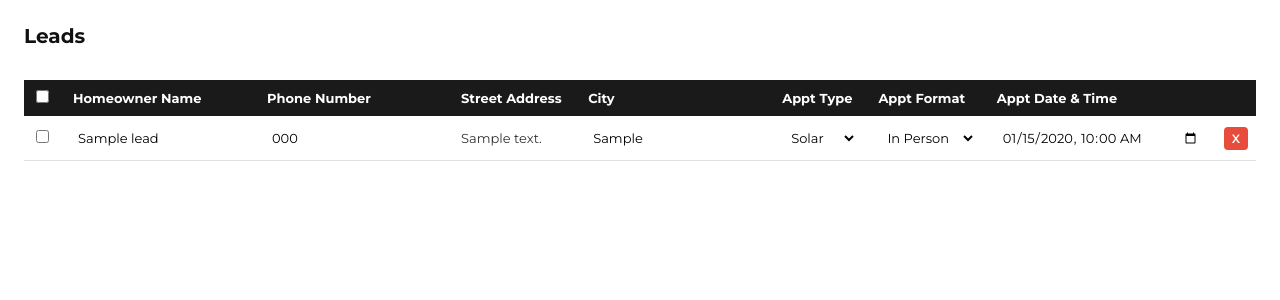
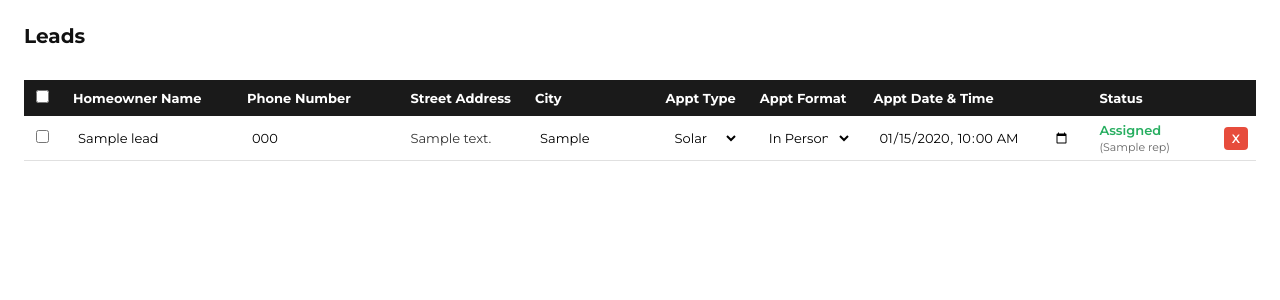
Before and after one commit to adam12798/Mapping-and-Dispo, a Django app: page /crm/ in a window 1280 px wide. Shown: the part 44-344 px from the top of the page. Run offline with Django 5.2, Linux system fonts and the light colour scheme; tables that the repository leaves empty hold one stand-in row (values such as "Sample post").

Commit message:
Add assigned/unassigned status to CRM table and map sidebar
CRM shows green Assigned (with rep name) or red Unassigned per lead.
Map sidebar shows the same status badge for each appointment.

Co-Authored-By: Claude Opus 4.6 <noreply@anthropic.com>

```diff
--- a/maps/templates/maps/crm.html
+++ b/maps/templates/maps/crm.html
@@ -32,6 +32,7 @@
                     <th>Appt Type</th>
                     <th>Appt Format</th>
                     <th>Appt Date & Time</th>
+                    <th>Status</th>
                     <th class="action-col"></th>
                 </tr>
             </thead>
@@ -59,10 +60,11 @@
                         </select>
                     </td>
                     <td><input type="datetime-local" class="crm-input" data-field="appointment_datetime" value="{{ lead.appointment_datetime|date:'Y-m-d\TH:i'|default:'' }}"></td>
+                    <td class="readonly">{% if lead.rep %}<span style="color:#27ae60;font-weight:600;">Assigned</span> <span style="font-size:11px;color:#666;">({{ lead.rep.name }})</span>{% else %}<span style="color:#e74c3c;font-weight:600;">Unassigned</span>{% endif %}</td>
                     <td class="action-col"><button class="delete-btn row-delete" onclick="deleteLead(this)">X</button></td>
                 </tr>
                 {% empty %}
-                <tr><td colspan="9" class="empty-row">No leads yet</td></tr>
+                <tr><td colspan="10" class="empty-row">No leads yet</td></tr>
                 {% endfor %}
             </tbody>
         </table>
--- a/maps/templates/maps/index.html
+++ b/maps/templates/maps/index.html
@@ -687,7 +687,11 @@
                         if (lead.phone_number) html += '<span>' + lead.phone_number + '</span>';
                         if (lead.appointment_type) html += '<span class="appt-type-badge" style="background:' + badgeColor + '">' + lead.appointment_type + '</span>';
                         if (timeStr) html += '<span>' + timeStr + '</span>';
-                        if (lead.rep_name) html += '<span>Rep: ' + lead.rep_name + '</span>';
+                        if (lead.rep_name) {
+                            html += '<span style="color:#27ae60;font-weight:600;">Assigned</span>';
+                        } else {
+                            html += '<span style="color:#e74c3c;font-weight:600;">Unassigned</span>';
+                        }
                         html += '</div>';
                         html += '</div>';
                     });
--- a/maps/views.py
+++ b/maps/views.py
@@ -66,7 +66,7 @@ def geocode(address):
 
 
 def crm_view(request):
-    leads = Lead.objects.order_by('-created_at')
+    leads = Lead.objects.select_related('rep').order_by('-created_at')
     return render(request, 'maps/crm.html', {'leads': leads})
 
 
```
